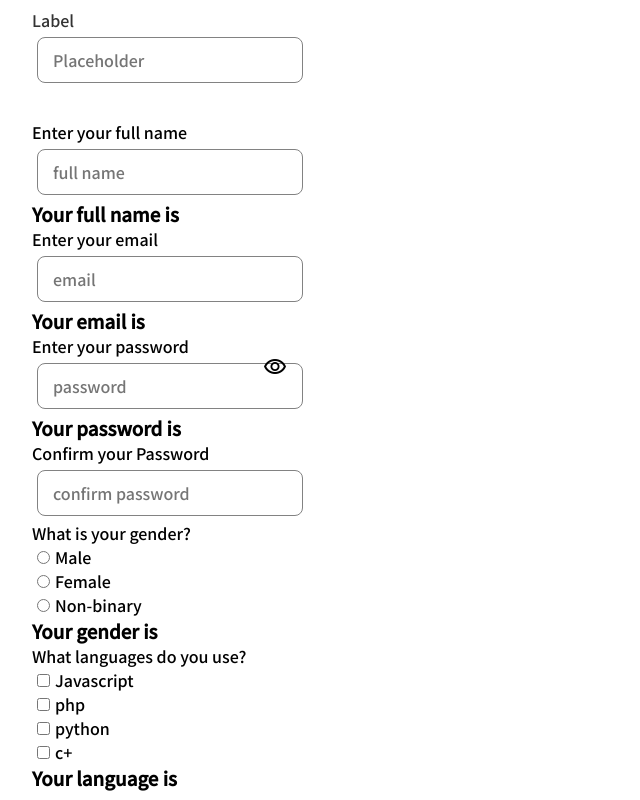
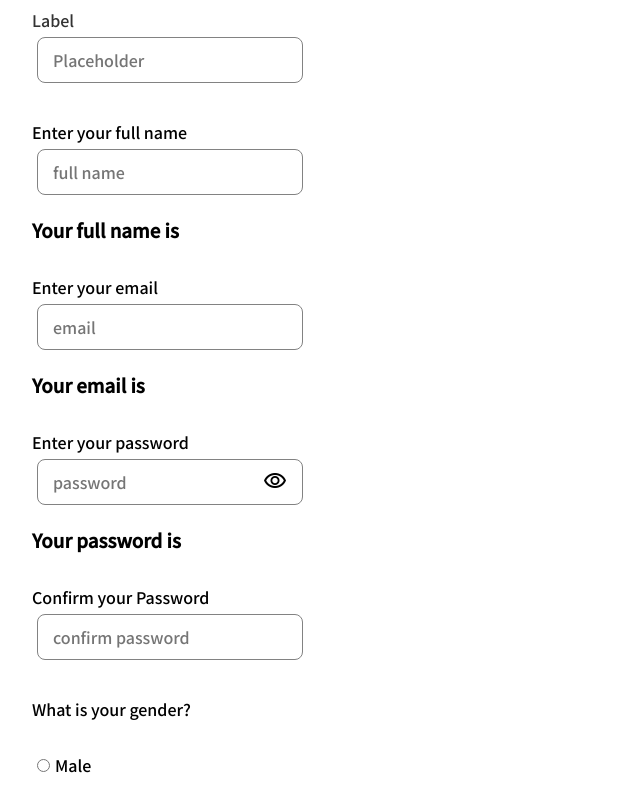
Before and after one commit to Tamarapreye-M/inputs_components_app, a React (Create React App) app: page / in a window 1280 px wide. Shown: the part 1540-2340 px from the top of the page, without its empty margins (0-640 px from the left). Built offline with nearby package versions, Linux system fonts and the light colour scheme.

Commit message:
styles updated on form

```diff
--- a/src/App.css
+++ b/src/App.css
@@ -56,14 +56,19 @@ h2 {
 #password-input {
 	position: relative;
 	max-width: 300px;
+	/* transition: all 3s ease-in-out; */
 }
 .password-icons {
 	position: absolute;
-	top: 20%;
+	top: 32%;
 	right: 15%;
 	cursor: pointer;
 }
 h3 {
 	word-wrap: break-word;
 	max-width: 300px;
+	margin-block: 1rem;
 }
+.form-control {
+	margin-block: 2rem;
+}
--- a/src/components/Form.js
+++ b/src/components/Form.js
@@ -72,17 +72,15 @@ const Form = () => {
 						onChange={showValues}
 					/>
 
-					{!showPassword && (
+					{!showPassword ? (
 						<span
 							onClick={handlePassword}
 							className="material-symbols-outlined password-icons"
 						>
 							visibility
 						</span>
-					)}
-					{showPassword && (
+					) : (
 						<span
-							span
 							onClick={handlePassword}
 							className="material-symbols-outlined password-icons"
 						>
```
